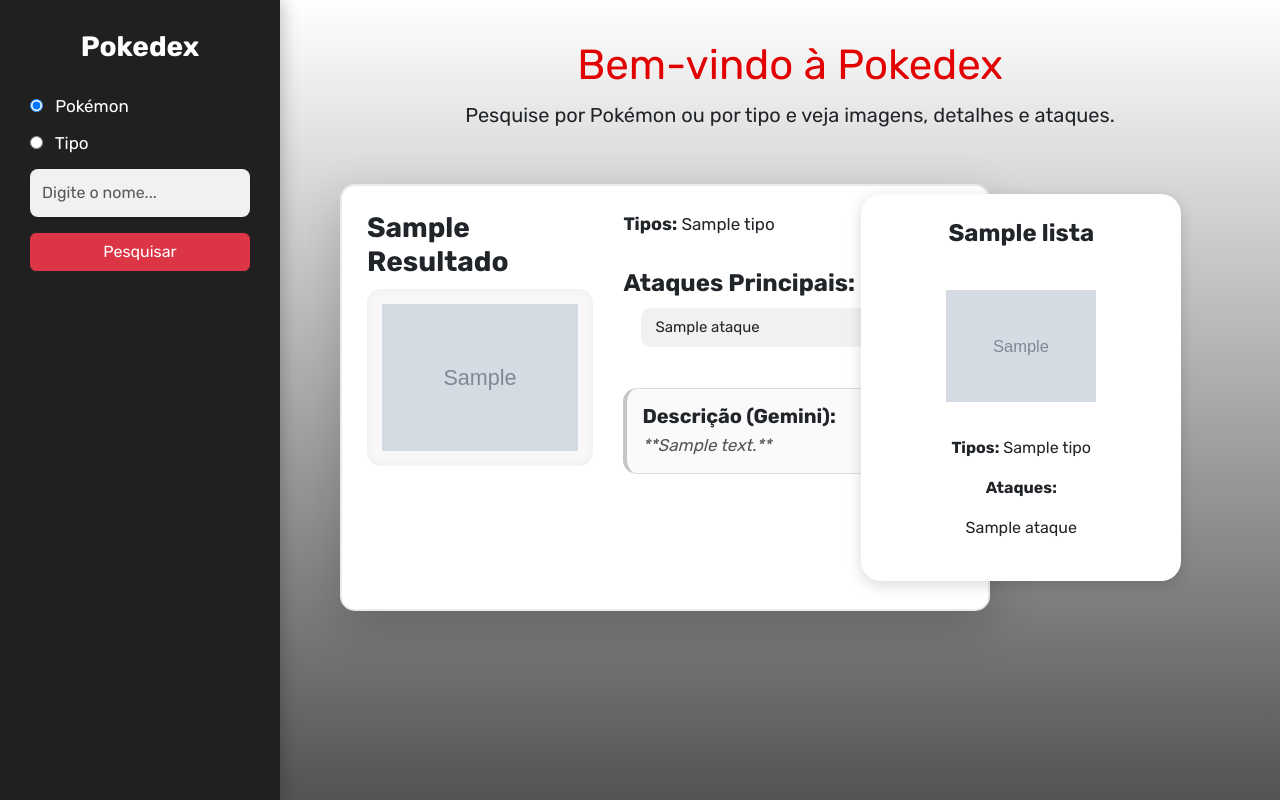
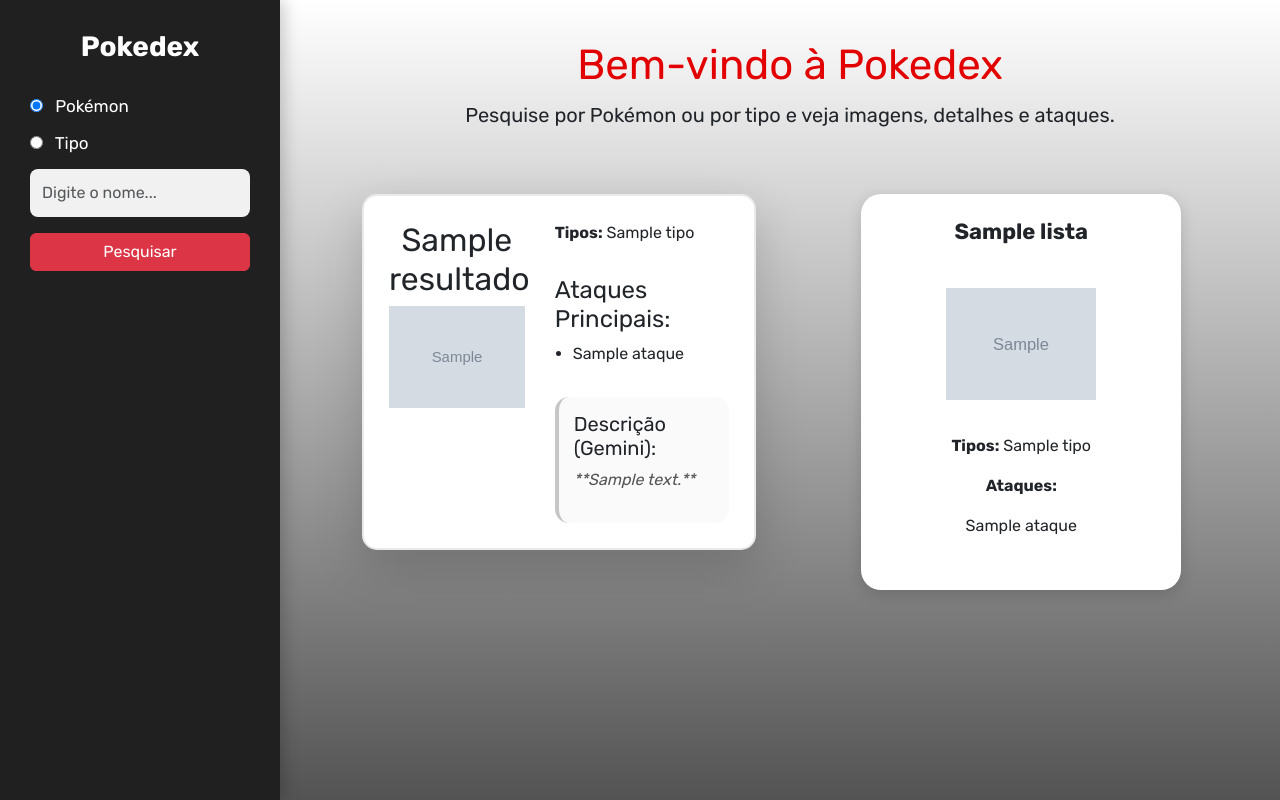
Before and after one commit to joaquimoliveira22/Pokedex-tec, a Flask app: template templates/index.html in a window 1280 px wide. Run offline with Flask 3, Linux system fonts and the light colour scheme; the template is opened without the code that fills it: most values are stand-ins (such as "Sample title", 1, 10 or a date in 2020); grey boxes marked "Sample" are stand-in pictures.

Commit message:
fix: corrigindo responsividade

```diff
--- a/static/style/style.css
+++ b/static/style/style.css
@@ -37,7 +37,20 @@
     margin-right: 8px;
 }
 
-/* ===== MAIN AREA ===== */
+input[type="text"] {
+    padding: 12px;
+    border-radius: 8px;
+    border: none;
+    margin-top: 10px;
+    width: 100%;
+    background: #f1f1f1;
+}
+input[type="text"]:focus {
+    outline: none;
+    box-shadow: 0 0 5px #000000;
+}
+
+/* ===== ÁREA PRINCIPAL ===== */
 #content-area {
     margin-left: 300px;
     padding: 40px;
@@ -51,162 +64,26 @@
     margin-bottom: 10px;
 }
 
-/* ===== GRID DE RESULTADOS ===== */
+/* ===== GRID ===== */
 .pokemon-results {
     display: grid;
-    grid-template-columns: repeat(auto-fill, minmax(360px, 1fr));
-    gap: 30px;
-    margin-top: 40px;
-    padding-bottom: 30px;
-}
-
-/* ===== CARD GRANDE E QUADRADO ===== */
-.pokemon-card, .pokemon-type-card, .card {
-    background: #ffffff;
-    border-radius: 20px;
-    padding: 25px;
-    text-align: center;
-    box-shadow: 0 5px 18px rgba(0, 0, 0, .25);
-    transition: transform .2s, box-shadow .2s;
-
-    /* QUADRADO RESPONSIVO */
-    aspect-ratio: 1 / 1;
-    display: flex;
-    flex-direction: column;
-    justify-content: flex-start;
-    align-items: center;
-
-    overflow-y: auto;
-}
-
-.pokemon-card:hover,
-.pokemon-type-card:hover,
-.card:hover {
-    transform: translateY(-6px);
-    box-shadow: 0 12px 24px rgba(0, 0, 0, .28);
-}
-
-/* IMAGEM DO POKÉMON */
-.pokemon-card img,
-.pokemon-type-card img,
-.card img {
-    width: 180px;
-    height: 180px;
-    margin-bottom: 15px;
-    object-fit: contain;
-}
-
-/* TÍTULO DO CARD */
-.card-title-name {
-    font-size: 26px;
-    font-weight: bold;
-    margin-bottom: 15px;
-}
-
-/* TIPOS */
-.card-types {
-    margin-bottom: 20px;
-    font-size: 17px;
-}
-
-/* LISTA DE ATAQUES */
-.card-attacks {
-    list-style: none;
-    padding: 0;
-    margin-top: 10px;
-    font-size: 15px;
-}
-
-/* SCROLL BONITO NO CARD */
-.pokemon-card::-webkit-scrollbar,
-.pokemon-type-card::-webkit-scrollbar,
-.card::-webkit-scrollbar {
-    width: 8px;
-}
-
-.pokemon-card::-webkit-scrollbar-thumb,
-.pokemon-type-card::-webkit-scrollbar-thumb,
-.card::-webkit-scrollbar-thumb {
-    background: #c1c1c1;
-    border-radius: 4px;
-}
-
-/* ===== MODAL ===== */
-.modal-dark {
-    background: #101010;
-    color: white;
-    border-radius: 15px;
-}
-
-.modal-body img {
-    width: 150px;
-    display: block;
-    margin: 0 auto 20px;
-}
-
-/* ===== INPUT DO SIDEBAR ===== */
-input[type="text"] {
-    padding: 12px;
-    border-radius: 8px;
-    border: none;
-    margin-top: 10px;
-    width: 100%;
-    background: #f1f1f1;
-}
-
-input[type="text"]:focus {
-    outline: none;
-    box-shadow: 0 0 5px #000000;
-}
-/* Card quadrado grande */
-.pokemon-card {
-    width: 350px;
-    height: 350px;
-    padding: 20px;
-    border-radius: 20px;
-    background: #ffffff;
-    margin: 0 auto;
-    display: flex;
-    flex-direction: column;
-    justify-content: flex-start;
-    text-align: center;
-}
-
-/* Imagem grande e centralizada */
-.pokemon-img {
-    width: 180px;
-    height: 180px;
-    object-fit: contain;
-}
-
-/* Ajuste do nome */
-.pokemon-card h2,
-.pokemon-card h4 {
-    font-weight: 700;
-    margin-bottom: 10px;
-}
-/* Grade de cards */
-.pokemon-results {
-    display: grid;
-    grid-template-columns: repeat(auto-fit, minmax(280px, 1fr));
+    grid-template-columns: repeat(auto-fit, minmax(260px, 1fr));
     gap: 25px;
     margin-top: 40px;
 }
 
-/* Card */
-.pokemon-card,
+/* ===== CARD DE LISTAGEM ===== */
 .card-pokemon {
     background: #fff;
     border-radius: 20px;
     padding: 25px;
     text-align: center;
     box-shadow: 0 4px 15px rgba(0, 0, 0, .15);
-    transition: transform .2s ease, box-shadow .2s ease;
+    transition: .2s ease;
     max-width: 320px;
     margin: 0 auto;
 }
 
-.pokemon-card:hover,
 .card-pokemon:hover {
     transform: translateY(-5px);
     box-shadow: 0 8px 25px rgba(0, 0, 0, .25);
@@ -220,156 +97,42 @@
 }
 
 .card-pokemon h4 {
-    font-size: 24px;
+    font-size: 22px;
     font-weight: bold;
 }
 
 .card-pokemon p {
     font-size: 16px;
 }
-/* Card para o Pokémon único */
-.pokemon-detalhe {
-    max-width: 650px;
-    padding: 35px;
-    border-radius: 22px;
-    background: #fff;
-    margin-top: 30px;
-}
 
-/* Imagem maior */
-.pokemon-img-grande {
-    width: 260px;
-    height: 260px;
-    object-fit: contain;
-}
-
-/* Placeholder da descrição */
-.descricao-placeholder {
-    background: #f5f5f5;
-    padding: 18px;
-    border-radius: 14px;
-    border: 1px solid #ddd;
-}
-
-.texto-descricao {
-    color: #666;
-    font-style: italic;
-    margin: 0;
-}
-/* ===== CONTAINER DO CARD ===== */
-.pokemon-card {
-    background: #ffffff;
-    border-radius: 18px;
-    padding: 30px;
-    width: 90%;
-    max-width: 850px;
-    margin: 40px auto;
-    display: flex;
-    gap: 30px;
-    box-shadow: 0 6px 18px rgba(0,0,0,0.15);
-    transition: transform .2s ease;
-}
-
-.pokemon-card:hover {
-    transform: translateY(-4px);
-}
-
-/* ===== LADO ESQUERDO: IMAGEM ===== */
-.pokemon-img-grande {
-    width: 250px;
-    height: 250px;
-    object-fit: contain;
-    border-radius: 14px;
-    background: #f8f8f8;
-    padding: 15px;
-    box-shadow: inset 0 0 10px rgba(0,0,0,0.05);
-}
-
-/* ===== LADO DIREITO: INFORMAÇÕES ===== */
-.pokemon-detalhe {
-    flex: 1;
-}
-
-.pokemon-detalhe h2 {
-    font-size: 32px;
-    font-weight: bold;
-    margin-bottom: 15px;
-    text-transform: capitalize;
-    text-align: left !important;
-}
-
-/* Tipos */
-.pokemon-detalhe p strong {
-    font-size: 18px;
-}
-
-.pokemon-detalhe p {
-    font-size: 17px;
-}
-
-/* Ataques */
-.pokemon-detalhe ul {
-    list-style: none;
-    padding-left: 0;
-    margin-top: 10px;
-}
-
-.pokemon-detalhe ul li {
-    background: #f1f1f1;
-    padding: 8px 14px;
-    border-radius: 10px;
-    margin-bottom: 6px;
-    font-size: 15px;
-}
-
-/* Descrição */
-.descricao-placeholder {
-    margin-top: 20px;
-    padding: 15px;
-    background: #fafafa;
-    border-radius: 14px;
-    border-left: 4px solid #c6c6c6;
-}
-
-.texto-descricao {
-    margin-top: 5px;
-    color: #555;
-}
+/* ===== CARD DETALHES ===== */
 .pokemon-detalhe {
     display: flex;
     flex-direction: row;
-    align-items: flex-start;
     gap: 30px;
-    width: 900px;
+    background: #fff;
+    border-radius: 15px;
+    width: 90%;
+    max-width: 900px;
+    margin: 40px auto;
     padding: 25px;
-    background: #ffffff;
-    border-radius: 15px;
     border: 2px solid #eaeaea;
     box-shadow: 0 4px 12px rgba(0,0,0,0.12);
 }
 
-/* Coluna da imagem */
+/* Imagem */
 .pokemon-imagem-container {
-    display: flex;
-    flex-direction: column;
-    align-items: center;
     width: 40%;
-}
-
-.pokemon-detalhe h2 {
-    margin-bottom: 10px;
-    font-size: 28px;
-    font-weight: bold;
     text-align: center;
 }
 
 .pokemon-img-grande {
     width: 100%;
     max-width: 250px;
-    height: auto;
+    object-fit: contain;
 }
 
-/* Coluna das informações */
+/* Informações */
 .pokemon-info {
     width: 60%;
     display: flex;
@@ -377,10 +140,10 @@
     gap: 15px;
 }
 
-.pokemon-info h4,
-.pokemon-info h5 {
-    margin-bottom: 5px;
-    font-weight: bold;
+.pokemon-info h2 {
+    font-size: 28px;
+    margin-bottom: 10px;
+    text-transform: capitalize;
 }
 
 .pokemon-info ul {
@@ -388,10 +151,89 @@
 }
 
 .descricao-placeholder {
-    margin-top: 10px;
+    background: #fafafa;
+    padding: 15px;
+    border-radius: 14px;
+    border-left: 4px solid #c6c6c6;
 }
 
 .texto-descricao {
+    color: #555;
     font-style: italic;
-    color: #555;
 }
+
+/* ========================================= */
+/* =========== RESPONSIVIDADE ============== */
+/* ========================================= */
+
+/* ===== MOBILE ===== */
+@media (max-width: 768px) {
+
+    body {
+        flex-direction: column;
+    }
+
+    /* Sidebar vira topo */
+    #sidebar {
+        width: 100%;
+        height: auto;
+        position: relative;
+        box-shadow: none;
+        padding: 20px;
+    }
+
+    #content-area {
+        margin-left: 0;
+        padding: 20px;
+    }
+
+    .titulo-principal {
+        font-size: 32px;
+    }
+
+    /* Cards em 1 coluna */
+    .pokemon-results {
+        grid-template-columns: 1fr;
+    }
+
+    /* Card detalhes empilha elementos */
+    .pokemon-detalhe {
+        flex-direction: column;
+        text-align: center;
+        width: 100%;
+        padding: 20px;
+    }
+
+    .pokemon-imagem-container,
+    .pokemon-info {
+        width: 100%;
+    }
+
+    .pokemon-info h2 {
+        text-align: center;
+        font-size: 26px;
+    }
+}
+
+/* ===== CELULAR PEQUENO ===== */
+@media (max-width: 480px) {
+    .titulo-principal {
+        font-size: 26px;
+    }
+
+    #sidebar {
+        padding: 15px;
+    }
+
+    input[type="text"] {
+        padding: 10px;
+    }
+
+    .pokemon-detalhe {
+        padding: 15px;
+    }
+
+    .pokemon-img-grande {
+        max-width: 200px;
+    }
+}
```
Also changed, not shown: 1 other file.
